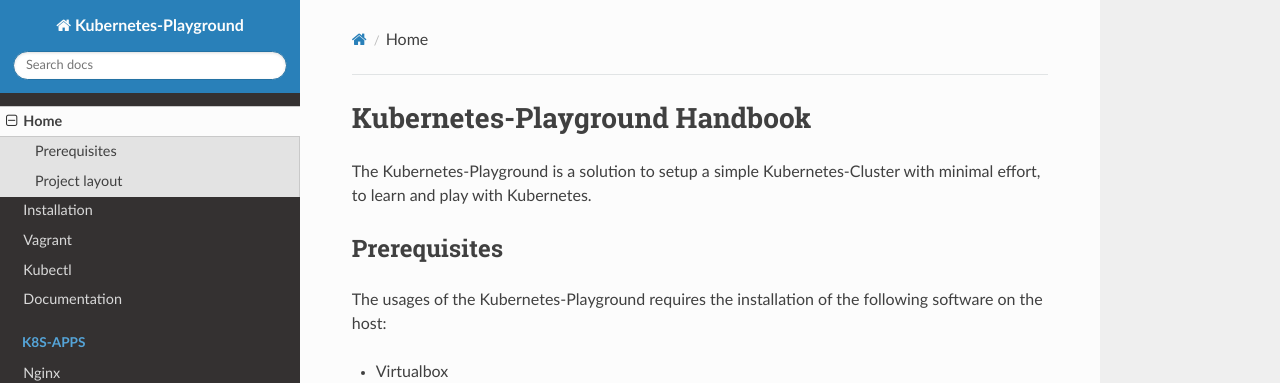
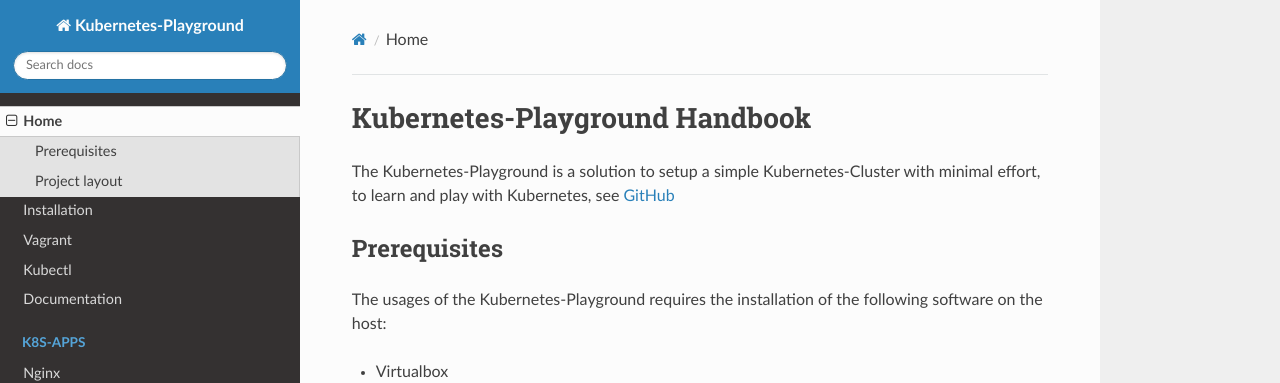
Before and after one commit to zonedbit/kubernetes-playground, an MkDocs documentation site: the page built from docs/index.md, in a window 1280 px wide. Shown: the top 383 px of the page. Built offline with MkDocs 1.6.1, drawn with Linux system fonts in a browser that asks for light colours; nearby versions of some CDN libraries.

Commit message:
doc/addLinkToGitHub

````diff
--- a/docs/index.md
+++ b/docs/index.md
@@ -1,9 +1,10 @@
 # Kubernetes-Playground Handbook
 
 The Kubernetes-Playground is a solution to setup a simple Kubernetes-Cluster
-with minimal effort, to learn and play with Kubernetes.
+with minimal effort, to learn and play with Kubernetes, see [GitHub](https://github.com/zonedbit/kubernetes-playground)
 
 ## Prerequisites
+
 The usages of the Kubernetes-Playground requires the installation
 of the following software on the host:
 
@@ -11,8 +12,8 @@
 * Vagrant
 * Ansible
 
+## Project layout
 
-## Project layout
 ``` bash
 .                       # Project root
 ├── .github             # the github workflow files
````
